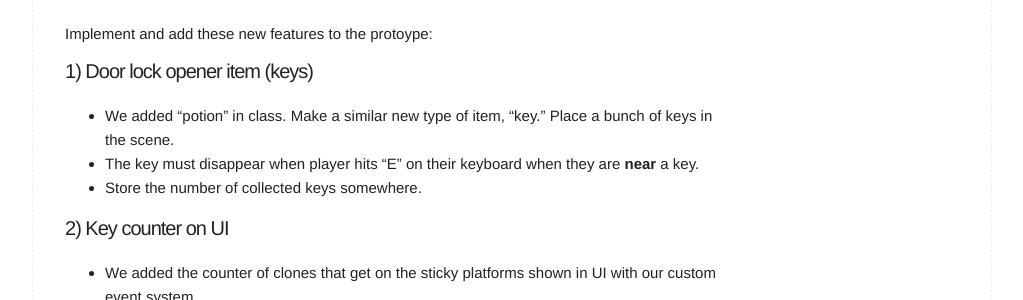
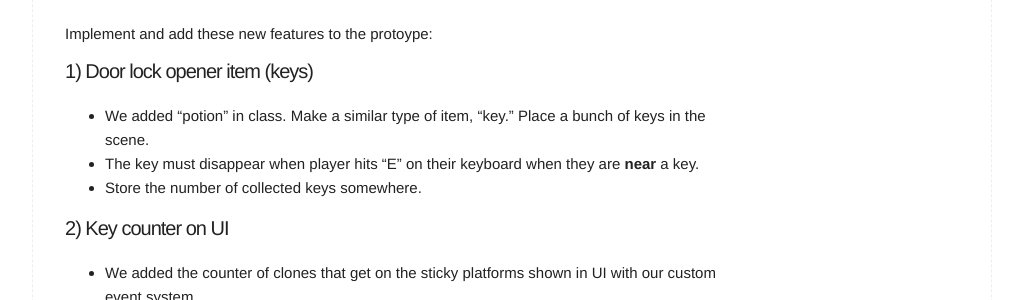
Before and after one commit to mr-zare/game-course-fall-2021, a Jekyll site: the page built from docs/_posts/2021-10-04-hw1.md, in a window 1280 px wide and 900 px high, scrolled down 668 px. Shown: the part 153-453 px from the top of the window, without its empty margins (128-1151 px from the left). Built offline with Jekyll 4.4.1, drawn with Linux system fonts in a browser that asks for light colours.

Commit message:
Fix typo

```diff
--- a/docs/_posts/2021-10-04-hw1.md
+++ b/docs/_posts/2021-10-04-hw1.md
@@ -30,7 +30,7 @@ HW1 is uploaded! Read the following guide for instructions.
 Implement and add these new features to the protoype:
 
 ### 1) Door lock opener item (keys)
-- We added "potion" in class. Make a similar new type of item, "key." Place a bunch of keys in the scene.
+- We added "potion" in class. Make a similar type of item, "key." Place a bunch of keys in the scene.
 - The key must disappear when player hits "E" on their keyboard when they are **near** a key.
 - Store the number of collected keys somewhere.
 
```
